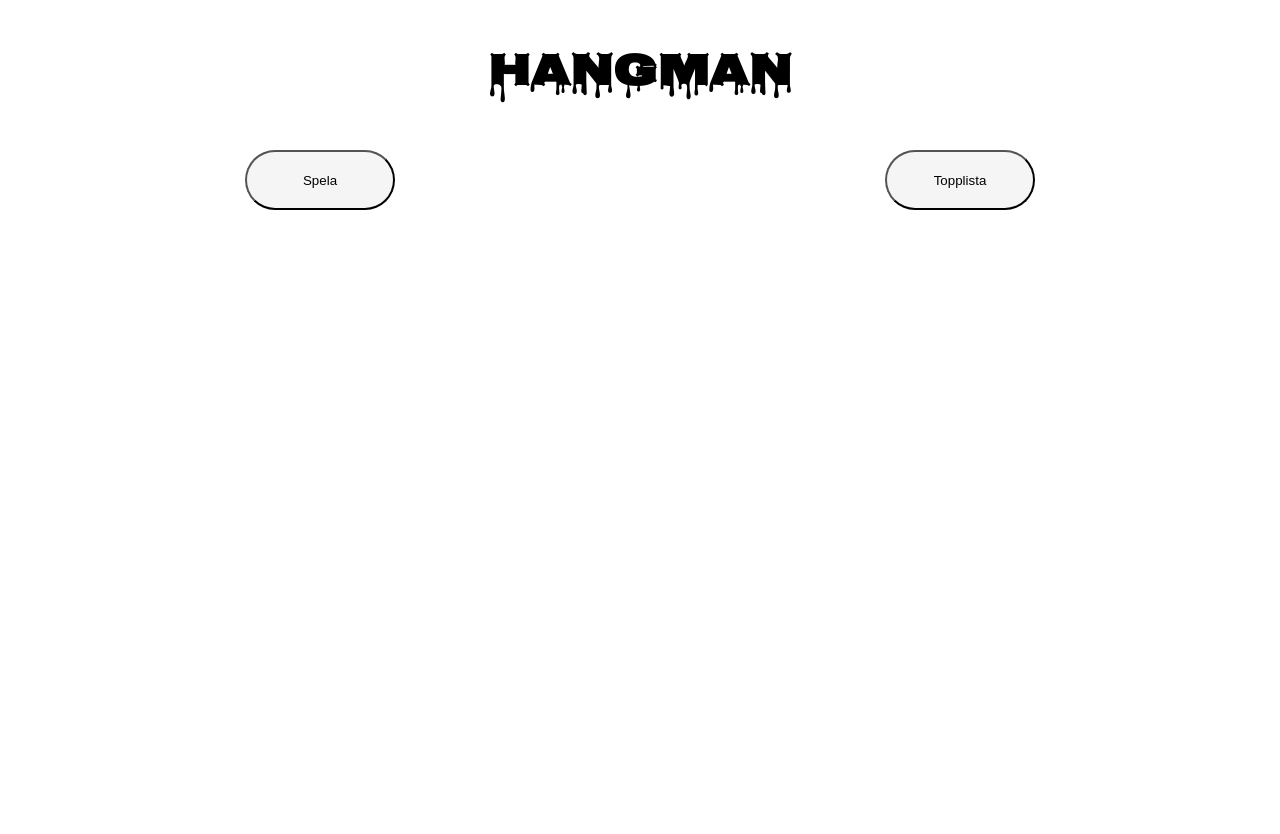
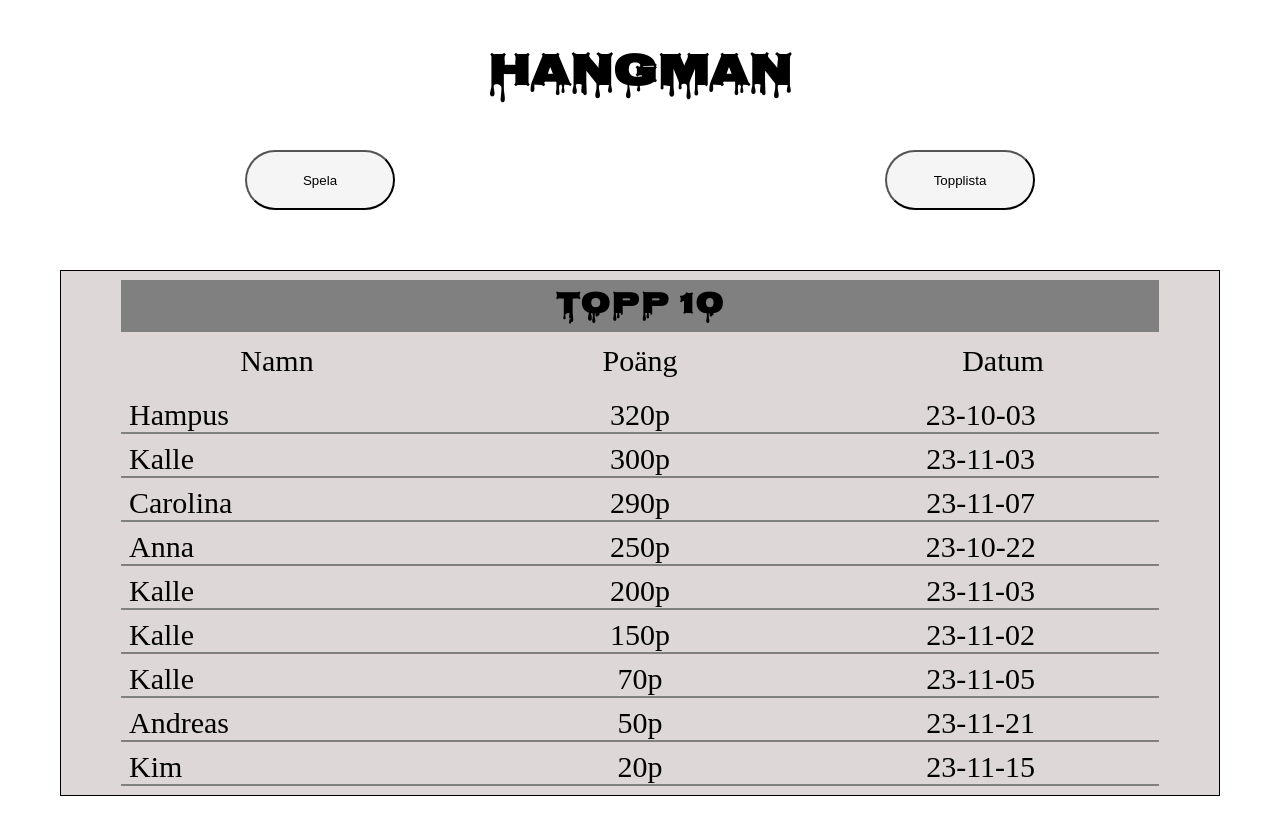
Before and after one commit to FredrikKii/GrupparbeteJavascript, a plain HTML site: page index.html in a window 1280 px wide. Both pictures are taken after a click on the button "Topplista". Before the commit the page ends 800 px from the top, so only its background shows below. Drawn offline with Linux system fonts and the light colour scheme; a web font is replaced by a local one.

Commit message:
relativt fungerande scoreboard

```diff
--- /dev/null
+++ b/CSS/Topplista-style.css
@@ -0,0 +1,57 @@
+* {
+	box-sizing: border-box;
+}
+.back-style-list{
+	margin: 2em;
+	/* width: 80vw; */
+	/* max-width: 500px; */
+	padding: 0.3em 2em;
+	border: 1px solid black;
+	background-color: rgb(221, 215, 215);
+	font-size: 30px;
+	/* list-style: none; */
+}
+.back-style-list h1 {
+	font-size: 30px;
+	text-align: center;
+	margin: 0;
+	background-color: grey;
+	font-family: nosifer, sans-serif;
+	letter-spacing: 1.5px;
+}
+
+.topplista-style > * {
+	padding: 8px 8px 0 8px;
+	border-bottom: 2px solid gray;
+	display: grid;
+	grid-template-columns: repeat(3, 1fr);
+	 /* display: flex; */
+
+}
+ol > li {
+	list-style: square;
+	/* background-color: aqua; */
+}
+.div-header {
+	display: grid;
+	grid-template-columns: repeat(3, 1fr);
+	margin: 0.4em;
+	gap: 2.5em;
+}
+
+@media (max-width: 650px) {
+	.back-style-list {
+		font-size: 20px;
+	}
+}
+@media (max-width: 420px){
+	.back-style-list {
+		padding: 0;
+	}
+	.back-style-list h1{
+		font-size: 20px;
+	}
+	.div-header {
+		gap: 1em;
+	}
+}
--- a/Javascript/change-view.js
+++ b/Javascript/change-view.js
@@ -1,14 +1,143 @@
+
+let userInfo = [
+	{user: "Kalle",
+	score: "300p",
+	date: "23-11-03"},
+
+	{user: "Anna",
+	score: "250p",
+	date: "23-10-22"},
+	{user: "Andreas",
+	score: "50p",
+	date: "23-11-21"},
+	{user: "Carolina",
+	score: "290p",
+	date: "23-11-07"},
+	{user: "Hampus",
+	score: "320p",
+	date: "23-10-03"},
+	{user: "Kim",
+	score: "20p",
+	date: "23-11-15"},
+	{user: "Kalle",
+	score: "70p",
+	date: "23-11-05"},
+	{user: "Linn",
+	score: "400p",
+	date: "23-11-03"},
+	{user: "Kalle",
+	score: "150p",
+	date: "23-11-02"},
+	{user: "Kalle",
+	score: "200p",
+	date: "23-11-03"
+},
+
+]
+
 const topplistaBtn = document.querySelector(".topplista")
 const hangman = document.querySelector(".game-content")
 const spelaBtn = document.querySelector(".spela")
+let toppListaNr = 0
+let element = 0
+let toppListaBack
+let toppListaHeadP2
 
-topplistaBtn.addEventListener("click", () =>{
+topplistaBtn.addEventListener
+("click", () =>{
+
+// Function för sortering efter score:
+	function sortByScore(a, b) {
+		const scoreA = parseInt(a.score.split(' ')[0])
+		const scoreB = parseInt(b.score.split(' ')[0]);
+
+
+		if (scoreA > scoreB) {
+			return -1;
+		}
+		if (scoreA < scoreB) {
+			return 1;
+		}
+		return 0;
+	}
+
+	const sortedScore = userInfo.sort(sortByScore);
+
+	// sortedScore.forEach(score => {
+	// 	const userScore = score.score;
+
+	// }
+	// );
+
+
 	hangman.style.display = "none"
+	if (element === 0){
 
-	// console.log("Fungerar")
+		toppListaBack = document.createElement("div")
+		let toppListaHeadDiv = document.createElement("div")
+		let toppListaHeadh1 = document.createElement("h1")
+		toppListaHeadh1.innerText = "TOPP 10"
+
+		toppListaHeadDiv.classList.add("div-header")
+		let toppListaHeadP = 0
+		for (let p = 0; p <= 3; p++){
+			if(p===0){
+				toppListaHeadP = document.createElement("p")
+				toppListaHeadP.innerText = "Namn"
+				toppListaHeadDiv.appendChild(toppListaHeadP)
+			}
+			else if (p===1){
+				toppListaHeadP = document.createElement("p")
+				toppListaHeadP.innerText = "Poäng"
+				toppListaHeadDiv.appendChild(toppListaHeadP)
+			}
+			else if(p === 2) {
+				toppListaHeadP = document.createElement("p")
+				toppListaHeadP2 = toppListaHeadP
+				toppListaHeadP.innerText = "Datum"
+				toppListaHeadDiv.appendChild(toppListaHeadP)
+				console.log(toppListaHeadP2);
+			}
+
+			toppListaBack.appendChild(toppListaHeadh1)
+			toppListaBack.appendChild(toppListaHeadDiv)
+		}
+
+
+		toppListaBack.classList.add("back-style-list")
+		toppListaNr = document.createElement("ol")
+		toppListaNr.classList.add("topplista-style")
+		element++
+
+
+		for(let i=1; i <userInfo.length; i++){
+			let toppListItems = document.createElement("li")
+			toppListItems.classList.add("list-columner")
+			let scoreItem = document.createElement("p")
+			let scoreDate = document.createElement("p")
+			toppListItems.innerText = userInfo[i].user
+			scoreItem.innerText = userInfo[i].score
+			scoreDate.innerText = userInfo[i].date
+
+			toppListItems.appendChild(scoreItem)
+			toppListItems.appendChild(scoreDate)
+			toppListaNr.appendChild(toppListItems)
+
+	}
+
+	toppListaBack.appendChild(toppListaNr)
+	document.body.appendChild(toppListaBack)
+
+}else {
+	// toppListaNr.style.display = "block";
+	toppListaBack.style.display = "block"
+}
+
+
 })
+
+
 spelaBtn.addEventListener("click", () =>{
 	hangman.style.display = "block"
-
-	// console.log("Fungerar")
+	toppListaBack.style.display = "none"
 })
--- a/index.html
+++ b/index.html
@@ -9,6 +9,7 @@
 <link rel="preconnect" href="https://fonts.gstatic.com" crossorigin>
 <link href="https://fonts.googleapis.com/css2?family=DM+Serif+Display&family=Kdam+Thmor+Pro&family=Nosifer&family=Satisfy&family=Titillium+Web&display=swap" rel="stylesheet">
 <script type="module" src="/Javascript/change-view.js"></script>
+<link rel="stylesheet" href="/CSS/Topplista-style.css">
 </head>
 <body>
 	<main>
```
